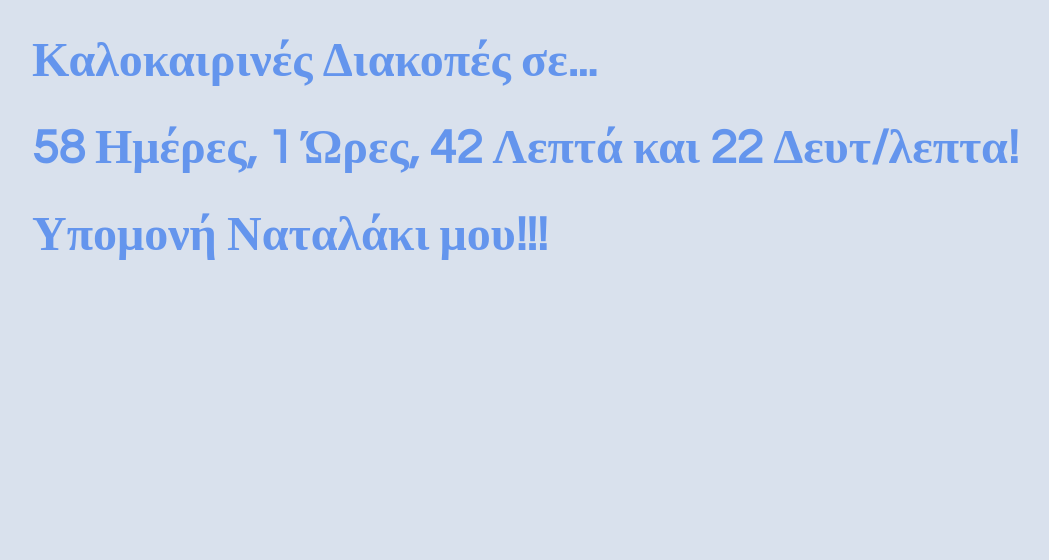
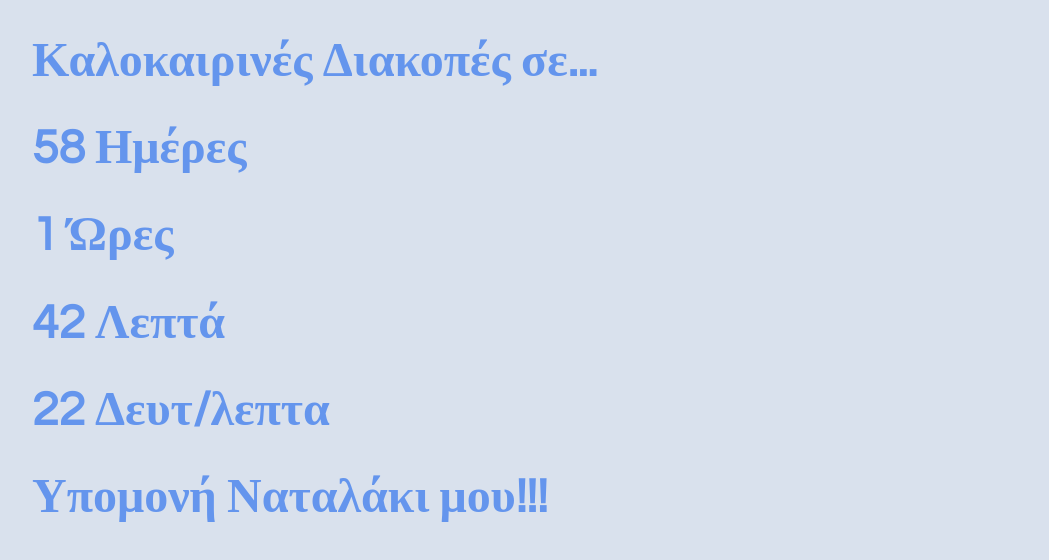
Before and after one commit to delbi76/000.MyProjects, a plain HTML site: page DaysToSummer/index.html in a window 1280 px wide. Shown: the whole page, without its empty margins (32-1081 px from the left). Drawn offline with nearby package versions, Linux system fonts and the light colour scheme.

Commit message:
- Graphic Changes

```diff
--- a/DaysToSummer/index.html
+++ b/DaysToSummer/index.html
@@ -1,5 +1,5 @@
 <!DOCTYPE html>
-<html lang="en">
+<html lang="gr">
 <head>
   <meta charset="UTF-8">
   <meta http-equiv="X-UA-Compatible" content="IE=edge">
@@ -11,7 +11,10 @@
   <main>
     <div>
       <h1>Καλοκαιρινές Διακοπές σε...</h1>
-      <h1 id="time">
+      <h1 id="vDays"></h1>
+      <h1 id="vHours"></h1>
+      <h1 id="vMins"></h1>
+      <h1 id="vSec"></h1>
       <h1>Υπομονή Ναταλάκι μου!!!</h1>
     </div>
   </main>
--- a/DaysToSummer/scripts/index.js
+++ b/DaysToSummer/scripts/index.js
@@ -15,6 +15,9 @@ $(function()
       minutes = minutes-(days*24*60)-(hours*60);
       seconds = seconds-(days*24*60*60)-(hours*60*60)-(minutes*60);
 
-      $("#time").text(days+" Ημέρες, "+hours+" Ώρες, "+minutes+" Λεπτά και "+seconds+" Δευτ/λεπτα!");
+      $("#vDays").text(days+" Ημέρες");
+      $("#vHours").text(hours+" Ώρες");
+      $("#vMins").text(minutes+" Λεπτά");
+      $("#vSec").text(seconds+" Δευτ/λεπτα");
   },1000);
 });
```
